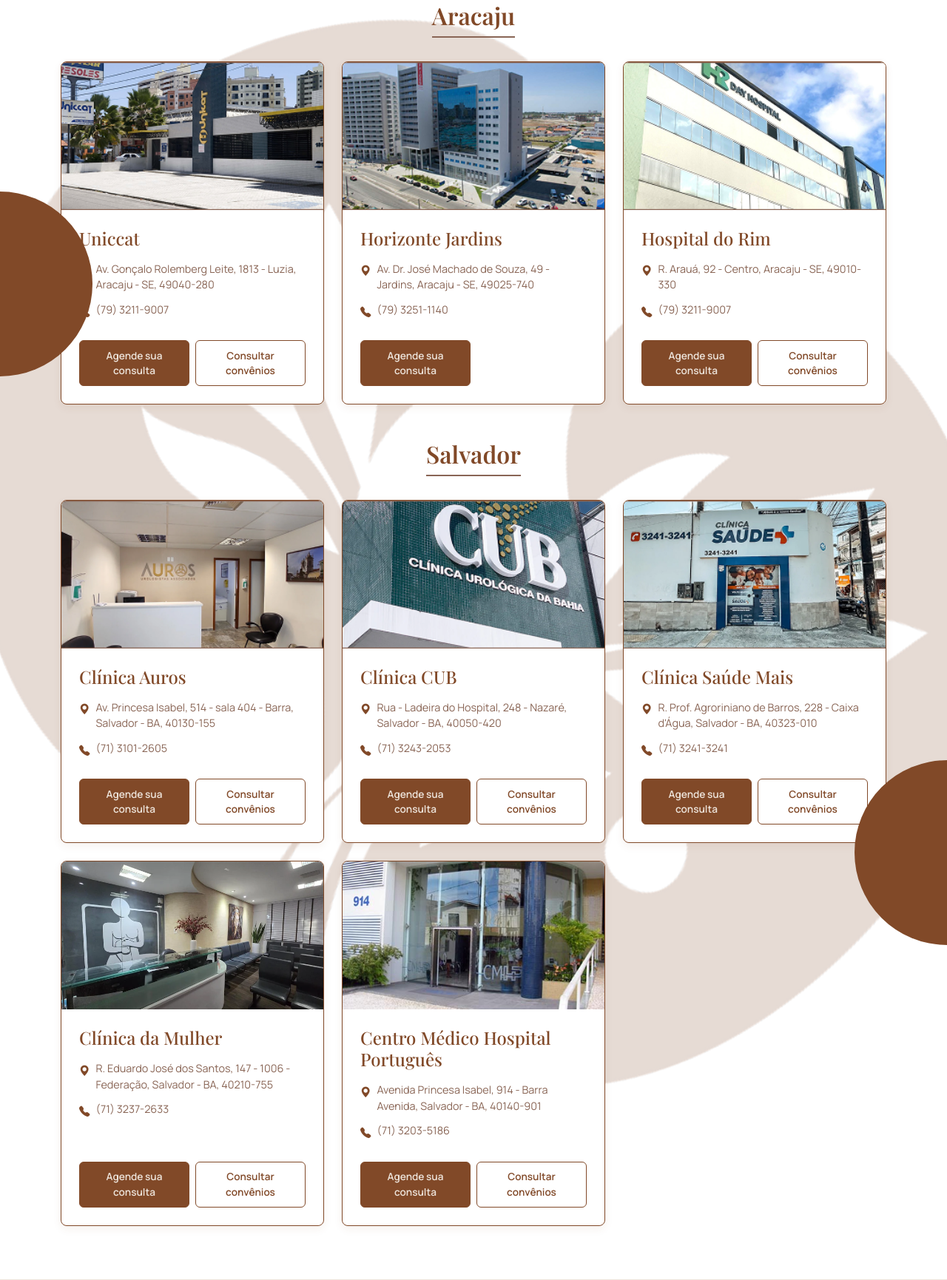
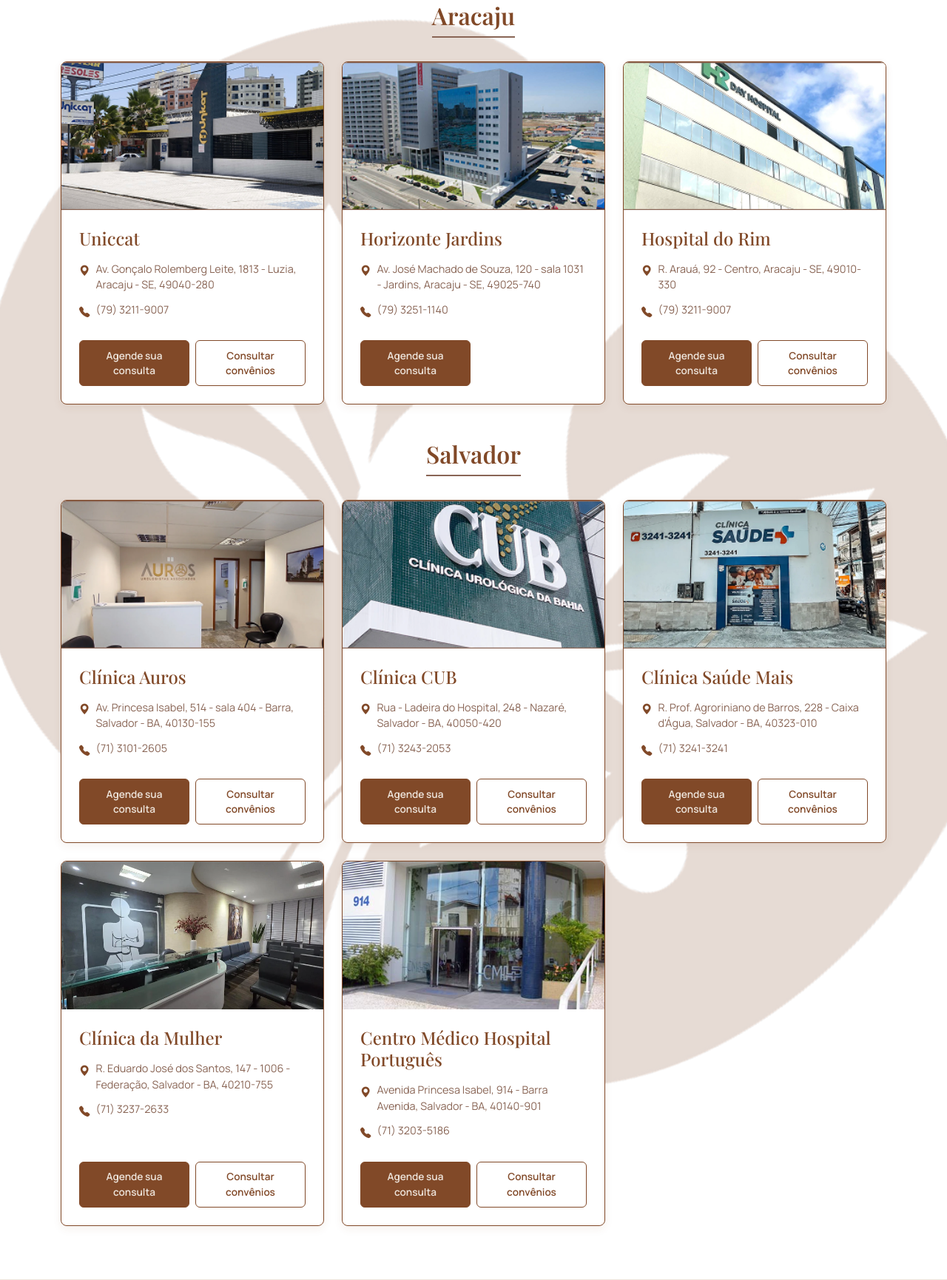
Before and after one commit to GabrielReis11/dra-emily-landingpage, a PHP site: page / in a window 1280 px wide. Shown: the part 2847-4578 px from the top of the page at 74% size. Run offline with PHP 8.4, Linux system fonts and the light colour scheme; some web fonts are replaced.

Commit message:
Atualizacao - Endereco clinica Horizonte

```diff
--- a/include/infos.php
+++ b/include/infos.php
@@ -66,7 +66,7 @@
         'tem_convenio' => false, // <-- ADICIONE AQUI
         'alt' => 'Clínica Horizonte Jardins',
         'titulo' => 'Horizonte Jardins',
-        'endereco' => 'Av. Dr. José Machado de Souza, 49 - Jardins, Aracaju - SE, 49025-740',
+        'endereco' => 'Av. José Machado de Souza, 120 - sala 1031 - Jardins, Aracaju - SE, 49025-740',
         'telefone' => '(79) 3251-1140'
     ],
     [
--- a/style/css/style.css
+++ b/style/css/style.css
@@ -363,30 +363,6 @@
   background-color: #814928;
   color: #EEE5DC;
 }
-#agendamento::before {
-  content: "";
-  position: absolute;
-  z-index: 1;
-  width: 250px;
-  height: 250px;
-  background-color: #814928;
-  border-radius: 50%;
-  top: 30%;
-  left: -125px;
-  transform: translateY(-50%);
-}
-#agendamento::after {
-  content: "";
-  position: absolute;
-  z-index: 1;
-  width: 250px;
-  height: 250px;
-  background-color: #814928;
-  border-radius: 50%;
-  top: 70%;
-  right: -125px;
-  transform: translateY(-50%);
-}
 
 #depoimentos {
   background-color: #EEE5DC;
--- a/style/sass/style.scss
+++ b/style/sass/style.scss
@@ -428,36 +428,36 @@
   }
 
   // Círculo da Esquerda
-  &::before {
-    content: '';
-    position: absolute;
-    z-index: 1; // Fica atrás do .container
-    width: 250px;  // Ajuste o tamanho conforme desejar
-    height: 250px; // Ajuste o tamanho conforme desejar
-    background-color: $terciary-color; // A cor marrom
-    border-radius: 50%;
-
-    // Posicionamento (ex: meio da tela, metade para fora)
-    top: 30%;
-    left: -125px; // Metade da largura para fora
-    transform: translateY(-50%); // Centraliza verticalmente
-  }
+  //&::before {
+  //  content: '';
+  //  position: absolute;
+  //  z-index: 1; // Fica atrás do .container
+  //  width: 250px;  // Ajuste o tamanho conforme desejar
+  //  height: 250px; // Ajuste o tamanho conforme desejar
+  //  background-color: $terciary-color; // A cor marrom
+  //  border-radius: 50%;
+  //
+  //  // Posicionamento (ex: meio da tela, metade para fora)
+  //  top: 30%;
+  //  left: -125px; // Metade da largura para fora
+  //  transform: translateY(-50%); // Centraliza verticalmente
+  //}
 
   // Círculo da Direita
-  &::after {
-    content: '';
-    position: absolute;
-    z-index: 1; // Fica atrás do .container
-    width: 250px;  // Ajuste o tamanho conforme desejar
-    height: 250px; // Ajuste o tamanho conforme desejar
-    background-color: $terciary-color; // A cor marrom
-    border-radius: 50%;
-
-    // Posicionamento (ex: meio da tela, metade para fora)
-    top: 70%;
-    right: -125px; // Metade da largura para fora
-    transform: translateY(-50%); // Centraliza verticalmente
-  }
+  //&::after {
+  //  content: '';
+  //  position: absolute;
+  //  z-index: 1; // Fica atrás do .container
+  //  width: 250px;  // Ajuste o tamanho conforme desejar
+  //  height: 250px; // Ajuste o tamanho conforme desejar
+  //  background-color: $terciary-color; // A cor marrom
+  //  border-radius: 50%;
+  //
+  //  // Posicionamento (ex: meio da tela, metade para fora)
+  //  top: 70%;
+  //  right: -125px; // Metade da largura para fora
+  //  transform: translateY(-50%); // Centraliza verticalmente
+  //}
 }
 
 
```
Also changed, not shown: 1 other file.
